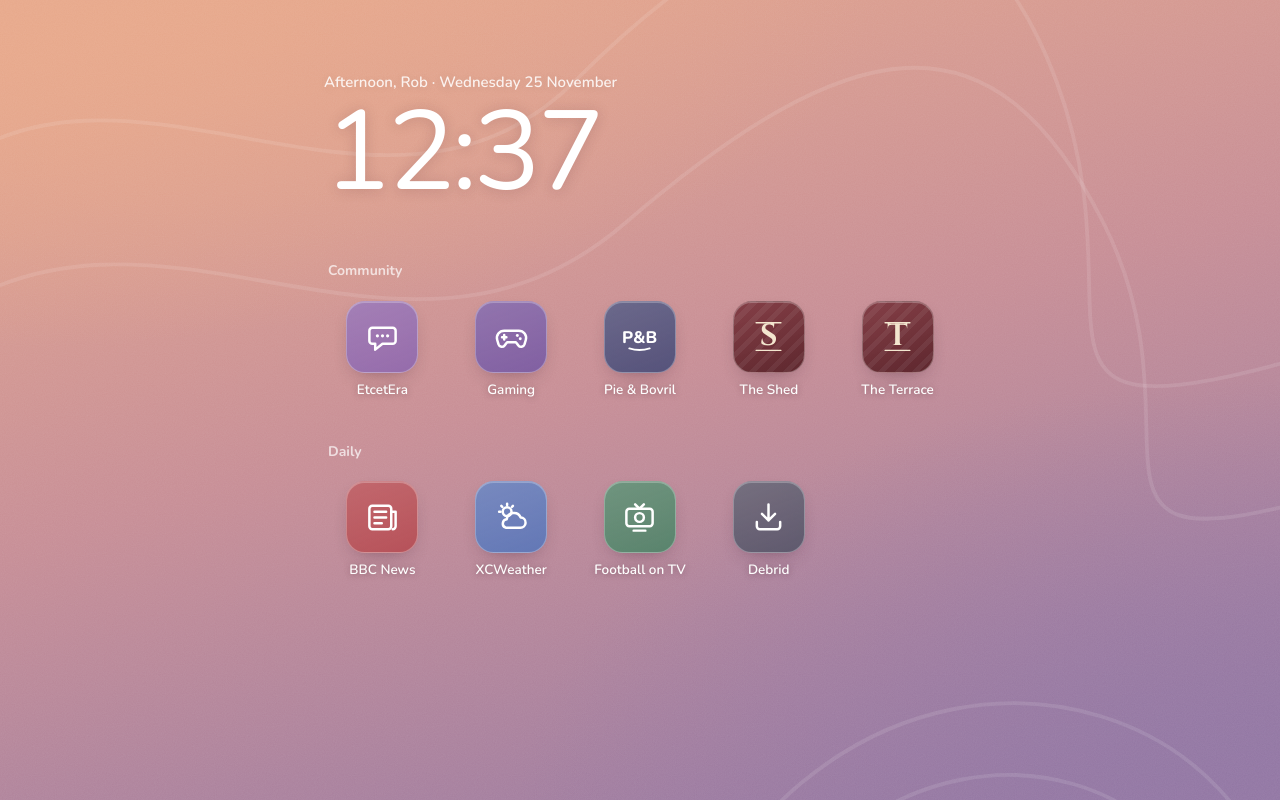
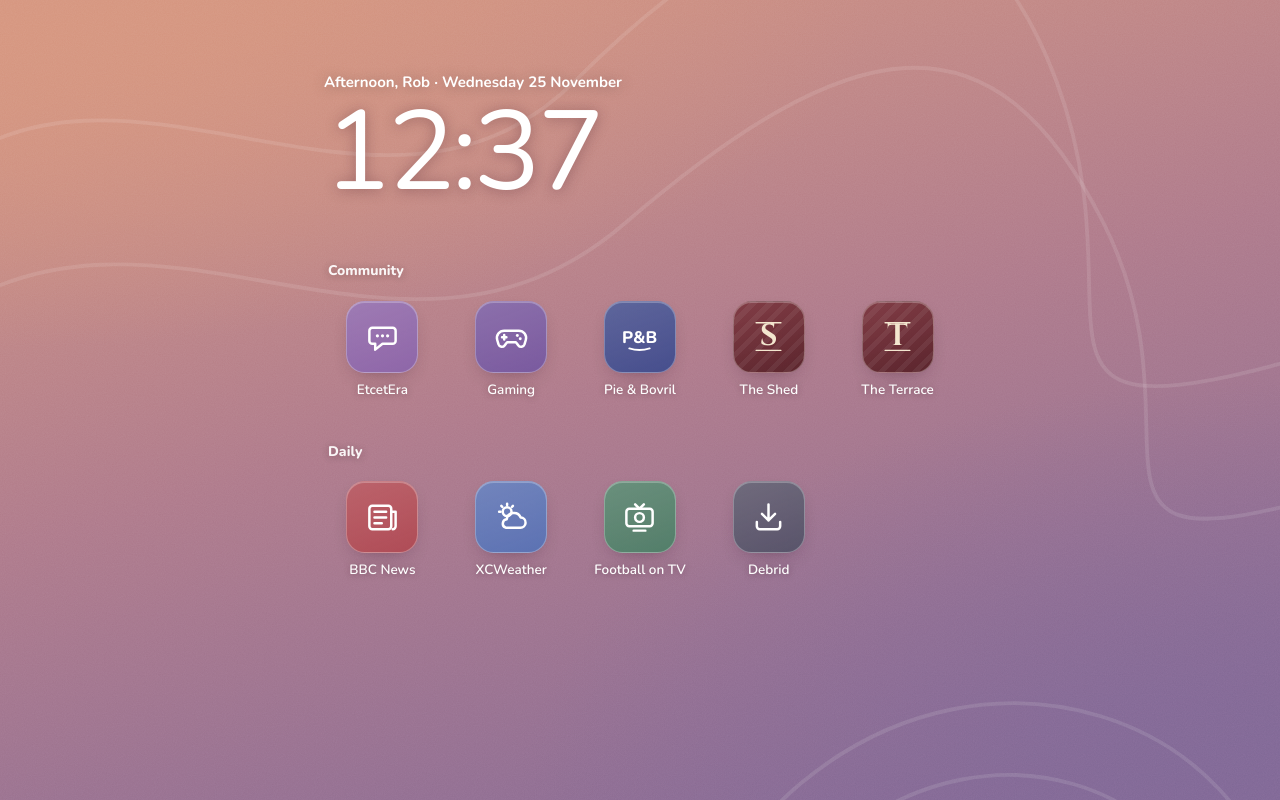
Before and after one commit to robj871/startpage, a plain HTML site: page index.html in a window 1280 px wide. Drawn offline with nearby package versions, Linux system fonts and the light colour scheme.

Commit message:
Deeper daytime palette, stronger headings, bluer P&B
Co-Authored-By: Claude Opus 5.5 <noreply@anthropic.com>
Claude-Session: https://claude.ai/code/session_01LJYXFXrm7bE9isoMWFHaN9

```diff
--- a/index.html
+++ b/index.html
@@ -38,11 +38,11 @@ body,html{transition:background-color 2s}
 .contours{position:fixed;inset:0;width:100%;height:100%;pointer-events:none;z-index:0}
 .contours path{fill:none;stroke:var(--line);stroke-width:1.2}
 main{position:relative;z-index:1;max-width:760px;margin:0 auto;padding:calc(env(safe-area-inset-top) + clamp(32px,7vw,72px)) max(5vw,20px,env(safe-area-inset-right)) calc(env(safe-area-inset-bottom) + 56px) max(5vw,20px,env(safe-area-inset-left))}
-header{margin-bottom:clamp(30px,6vw,52px);text-shadow:0 1px 14px rgba(70,25,40,.18)}
-.date{font-size:15px;font-weight:600;opacity:.85}
+header{margin-bottom:clamp(30px,6vw,52px);text-shadow:0 1px 14px rgba(70,25,40,.35)}
+.date{font-size:15px;font-weight:700}
 .time{font-size:clamp(68px,15vw,112px);font-weight:200;line-height:1;letter-spacing:-.03em;margin-top:4px;font-variant-numeric:tabular-nums}
 section+section{margin-top:clamp(28px,5vw,40px)}
-h2{font-size:14px;font-weight:700;margin:0 0 16px 4px;opacity:.7}
+h2{font-size:14px;font-weight:800;margin:0 0 16px 4px;opacity:.92;text-shadow:0 1px 8px rgba(60,20,35,.35)}
 .grid{list-style:none;margin:0;padding:0;display:grid;gap:22px 12px;grid-template-columns:repeat(5,minmax(0,1fr))}
 @media(max-width:440px){main{padding-left:max(16px,env(safe-area-inset-left));padding-right:max(16px,env(safe-area-inset-right))}.grid{grid-template-columns:repeat(4,minmax(0,1fr));gap:20px 6px}.name{font-size:12.5px;white-space:nowrap;width:max-content}}
 .tile{display:flex;flex-direction:column;align-items:center;gap:9px;color:var(--ink);text-decoration:none;
@@ -104,7 +104,7 @@ h2{font-size:14px;font-weight:700;margin:0 0 16px 4px;opacity:.7}
     community: [
       {n:'EtcetEra', u:'https://www.resetera.com/forums/etcetera-forum.9/', c:'#7b5bb4', i:'chat'},
       {n:'Gaming', u:'https://www.resetera.com/forums/gaming-forum.7/', c:'#5f4aa6', i:'pad'},
-      {n:'Pie & Bovril', u:'https://www.pieandbovril.com/forum/index.php?/forum/50-the-general-nonsense-forum/', c:'#22386e', i:'pb'},
+      {n:'Pie & Bovril', u:'https://www.pieandbovril.com/forum/index.php?/forum/50-the-general-nonsense-forum/', c:'#163a8c', i:'pb'},
       {n:'The Shed', u:'https://www.hmfckickback.co.uk/index.php?/forum/2-the-shed/', c:'#6e2a31', x:'stripe', g:'#f3e6cf', i:'shed'},
       {n:'The Terrace', u:'https://www.hmfckickback.co.uk/index.php?/forum/1-the-terrace/', c:'#6e2a31', x:'stripe', g:'#f3e6cf', i:'terrace'}
     ],
@@ -132,9 +132,9 @@ h2{font-size:14px;font-weight:700;margin:0 0 16px 4px;opacity:.7}
   const STOPS = [ // hour, peach, rose, lavender
     [0,  '#4a3350','#30264a','#1b1832'],
     [5,  '#5e3d55','#3a2b4f','#1f1b38'],
-    [7,  '#e59a6c','#c97a72','#94688a'],
-    [11, '#e8a688','#c98b8f','#93759f'],
-    [15, '#e8ab8e','#c38f9d','#8f78a8'],
+    [7,  '#d98c62','#b86d6c','#865d83'],
+    [11, '#d8957a','#b27a86','#836893'],
+    [15, '#d29683','#a97890','#7a6698'],
     [18, '#c07a78','#845479','#4d3a68'],
     [21, '#7a4a5e','#4a3158','#262040'],
     [24, '#4a3350','#30264a','#1b1832']
```
